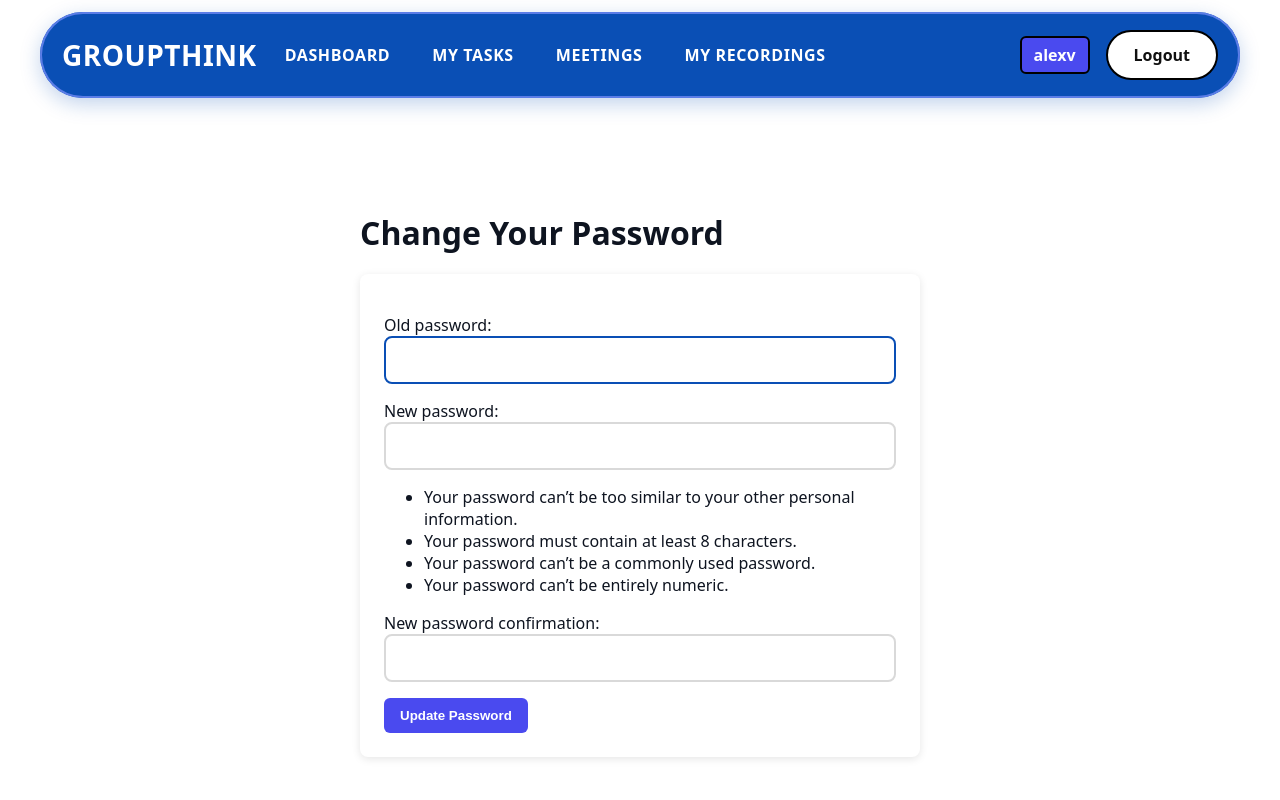
After one commit to UCCS-CS4300-5300/Team-1-fall-2025-sec-1, a Django app: page /password_change/ in a window 1280 px wide. The commit adds this page. Run offline with Django 4.2, Linux system fonts and the light colour scheme; a user stored in the database is signed in; data comes from the database, SQL or seed files in the repository; both versions use the stored data as it was after the commit.

Commit message:
Added a profile page with working change password button

```diff
--- a/GroupThink/home/templates/home/base.html
+++ b/GroupThink/home/templates/home/base.html
@@ -22,7 +22,10 @@
       </ul>
       {% if user.is_authenticated %}
       <div style="margin-left: auto; display: flex; align-items: center; gap: 16px;">
-        <span style="color: #fff; font-weight: 600;">{{ user.profile.display_name }}</span>
+        <a href="{% url 'profile' %}" class="btn btn-login"
+           style="background: #4a4aef; padding: 6px 12px; border-radius: 6px; text-decoration: none; color: #fff; font-weight: 600;">
+          {{ user.profile.display_name }}
+        </a>
         <a class="btn btn-login" href="{% url 'logout' %}">Logout</a>
       </div>
       {% else %}
--- /dev/null
+++ b/GroupThink/home/templates/home/password_change.html
@@ -0,0 +1,22 @@
+{% extends 'home/base.html' %}
+{% block title %}Change Password - GroupThink{% endblock %}
+
+{% block content %}
+<main class="dashboard-container" style="max-width: 600px; margin: 40px auto;">
+
+  <h1 style="margin-bottom: 20px;">Change Your Password</h1>
+
+  <div style="background: white; padding: 24px; border-radius: 8px; box-shadow: 0 2px 8px rgba(0,0,0,0.1);">
+    <form method="post">
+      {% csrf_token %}
+      {{ form.as_p }}
+
+      <button type="submit"
+              style="background:#4a4aef; color:white; padding:10px 16px; border:none; border-radius:6px; font-weight:600;">
+        Update Password
+      </button>
+    </form>
+  </div>
+
+</main>
+{% endblock %}
--- a/GroupThink/home/urls.py
+++ b/GroupThink/home/urls.py
@@ -1,5 +1,7 @@
 from django.urls import path
 from . import views
+from django.urls import reverse_lazy
+from django.contrib.auth import views as auth_views
 
 urlpatterns = [
     # Homepage
@@ -12,6 +14,13 @@ urlpatterns = [
 
     # Dashboard
     path('dashboard/', views.dashboard, name='dashboard'),
+
+    # Profile
+    path("profile/", views.profile_view, name="profile"),
+    # Password Change
+    path('password_change/', auth_views.PasswordChangeView.as_view(template_name='home/password_change.html', success_url=reverse_lazy('profile')), name='password_change'),
+    # Delete Account
+    path('delete_account/', views.delete_account, name='delete_account'),
 
     # Workspaces/Teams
     path('workspace/create/', views.create_workspace, name='create_workspace'),
```
Also changed, not shown: GroupThink/home/templates/home/profile.html (added, +41 -0 lines), GroupThink/home/views.py (+14 -0 lines), GroupThink/db.sqlite3.
